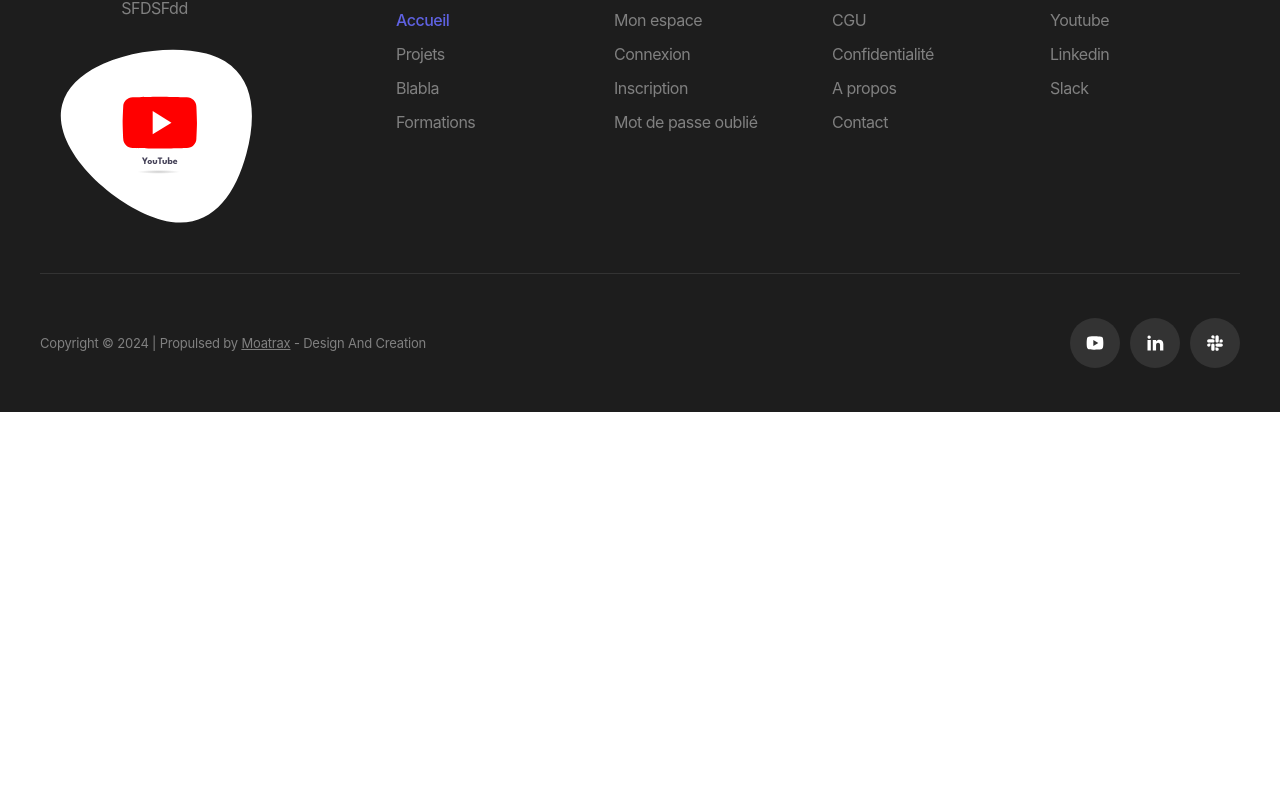
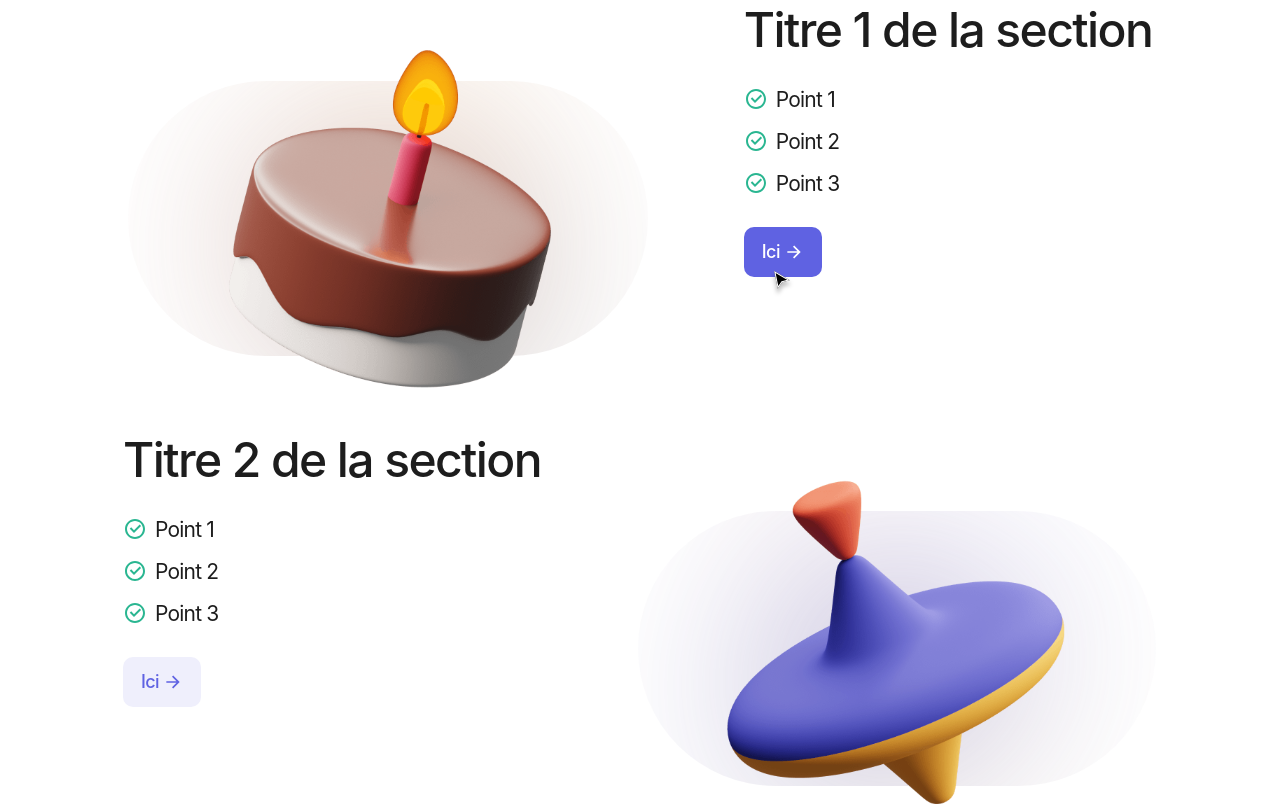
Before and after one commit to RomainDoyen/front-end-dynamic-web, a Next.js app: page / in a window 1280 px wide. Shown: the part 3236-4042 px from the top of the page. Before the commit the page ends 3648 px from the top, so only its background shows below. Built offline with nearby package versions, Linux system fonts and the light colour scheme.

Commit message:
feat: Création du composant Highlight List

```diff
--- /dev/null
+++ b/src/ui/modules/landing-page/components/highlight-list/highlight-list.view.tsx
@@ -0,0 +1,99 @@
+import Container from "@/ui/components/container/container"
+import Image from "next/image"
+import Typography from "@/ui/design-system/typography/typography"
+import { RiArrowRightLine, RiCheckboxCircleLine } from "react-icons/ri"
+import Button from "@/ui/design-system/button/button"
+
+export default function highlightlist() {
+  return (
+    <Container className="py-24 space-y-10">
+      <div className="flex justify-center gap-24">
+        <div className="relative w-[520px] h-[350px] mt-10">
+          <Image
+            fill
+            src="/svg/cake.svg"
+            alt="cake"
+          />
+        </div>
+        <div className="max-w-md space-y-7">
+          <Typography
+            variant="h3"
+            component="h2"
+          >
+            Titre 1 de la section
+          </Typography>
+          <div className="space-y-3">
+            <ListPoint>Point 1</ListPoint>
+            <ListPoint>Point 2</ListPoint>
+            <ListPoint>Point 3</ListPoint>
+          </div>
+          <div className="relative inline-block">
+            <Button
+              baseUrl="/#"
+              icon={{icon: RiArrowRightLine}}
+              iconPosition="right"
+            >
+              Ici
+            </Button>
+            <Image
+              src="/svg/cursor.svg"
+              alt="cursor"
+              width={24}
+              height={24}
+              className="absolute right-7 -bottom-5"
+            />
+          </div>
+        </div>
+      </div>
+
+      <div className="flex flex-row-reverse justify-center gap-24">
+        <div className="relative w-[520px] h-[350px] mt-10">
+          <Image
+            fill
+            src="/svg/top.svg"
+            alt="toupille"
+          />
+        </div>
+        <div className="max-w-md space-y-7">
+          <Typography
+            variant="h3"
+            component="h2"
+          >
+            Titre 2 de la section
+          </Typography>
+          <div className="space-y-3">
+            <ListPoint>Point 1</ListPoint>
+            <ListPoint>Point 2</ListPoint>
+            <ListPoint>Point 3</ListPoint>
+          </div>
+          <div className="relative inline-block">
+            <Button
+              variant="secondary"
+              baseUrl="/#"
+              icon={{icon: RiArrowRightLine}}
+              iconPosition="right"
+            >
+              Ici
+            </Button>
+          </div>
+        </div>
+      </div>
+    </Container>
+  )
+}
+
+type ListPointProps = {
+  children: React.ReactNode
+}
+
+const ListPoint = ({ children }: ListPointProps) => (
+  <div className="flex items-start gap-2">
+    <RiCheckboxCircleLine className="mt-0.5 text-secondary" size={24} />
+    <Typography
+      variant="body-lg"
+      component="span"
+    >
+      {children}
+    </Typography>
+  </div>
+)
--- a/src/ui/modules/landing-page/components/landing-page.view.tsx
+++ b/src/ui/modules/landing-page/components/landing-page.view.tsx
@@ -1,7 +1,8 @@
 import Herotopview from "./hero-top/hero-top.view"
 import Featuredview from "./featured/featured.view"
-import Slack from "./slack/slack"
-import Cta from "./cta/cta"
+import Slack from "./slack/slack.view"
+import Cta from "./cta/cta.view"
+import Highlightlist from "./highlight-list/highlight-list.view"
 
 export default function landingpageview() {
   return (
@@ -10,6 +11,7 @@ export default function landingpageview() {
       <Featuredview />
       <Slack />
       <Cta />
+      <Highlightlist />
     </>
   )
 }
```
Also changed, not shown: src/ui/modules/landing-page/components/cta/cta.view.tsx (renamed from src/ui/modules/landing-page/components/cta/cta.tsx), src/ui/modules/landing-page/components/slack/slack.view.tsx (renamed from src/ui/modules/landing-page/components/slack/slack.tsx).
